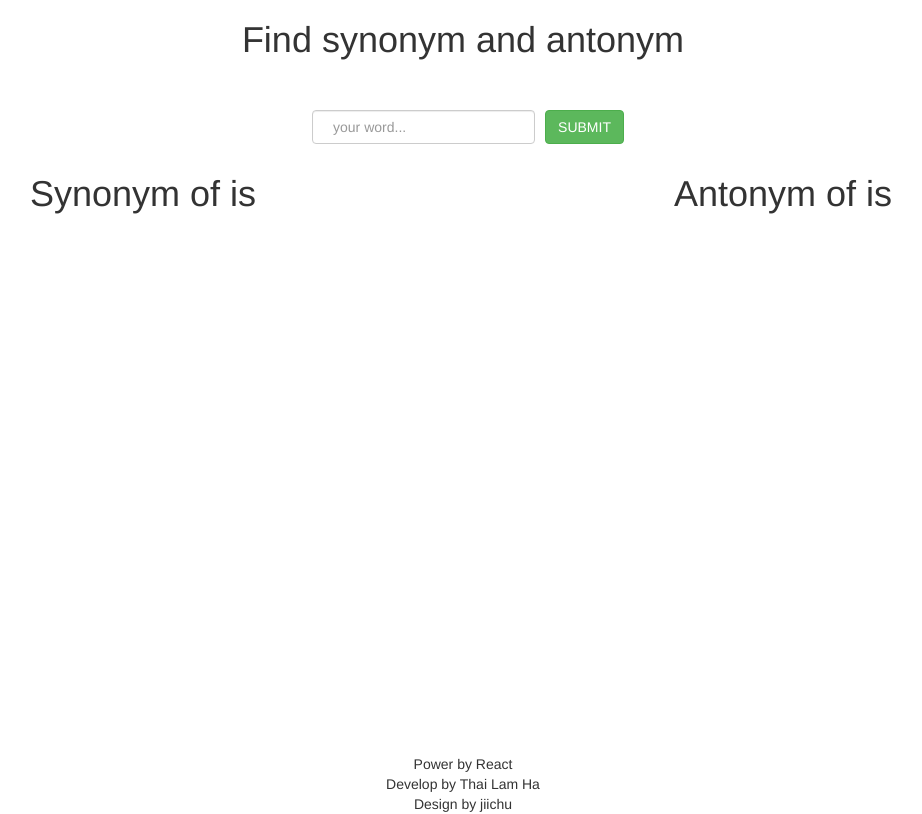
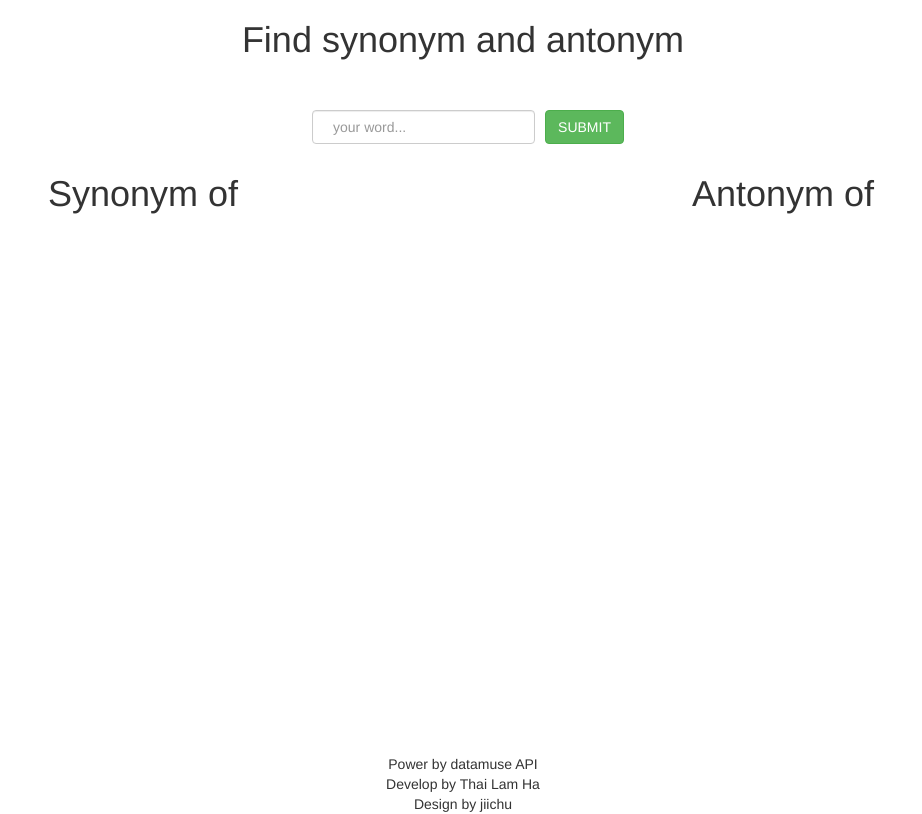
Before and after one commit to thailh12/English, a React (Create React App) app: page / in a window 1280 px wide. Shown: the whole page, without its empty margins (177-1099 px from the left). Built offline with nearby package versions, Linux system fonts and the light colour scheme.

Commit message:
run with 1 word, sometimes crash when don't have antonym or synonym

```diff
--- a/src/App.jsx
+++ b/src/App.jsx
@@ -4,23 +4,23 @@ class App extends Component {
   first(json) {
     this.setState({synonym: [
       json[0].word,
-      json[1].word,
-      json[2].word,
-      json[3].word,
-      json[4].word
+      //json[1].word,
+    //  json[2].word,
+  //    json[3].word,
+  //    json[4].word
     ]});
   }
   second(json){
     this.setState({antonym: [
-      json[0].word,
-      json[1].word,
-      json[2].word,
-      json[3].word,
-      json[4].word
+      json[0].word
+      //json[1].word,
+    // json[2].word,
+  //    json[3].word,
+    //  json[4].word
     ]});
 
-  }
-
+//  }
+}
   constructor(props) {
     super(props);
     this.state = {
@@ -56,32 +56,26 @@ class App extends Component {
           <input className="form-control" type="text" placeholder="your word..." onChange={event => this.setState({word: event.target.value})}/>
           <button className="btn btn-success" type="button" onClick={() => {
             this.call2(this.state.word)
-            this.call1(this.state.word)}}>
+            this.call1(this.state.word)
+          }}>
             SUBMIT
           </button>
         </div>
       </div>
       <div className="output">
         <div className="syn">
-          <h1>Synonym of {this.state.word} is</h1>
+          <h1>Synonym of {this.state.word} </h1>
           <h2 id="out">{this.state.synonym[0]}</h2>
           <h2 id="out">{this.state.synonym[1]}</h2>
-          <h2 id="out">{this.state.synonym[2]}</h2>
-          <h2 id="out">{this.state.synonym[3]}</h2>
-          <h2 id="out">{this.state.synonym[4]}</h2>
-
         </div>
         <div className="ant">
-          <h1>Antonym of {this.state.word} is</h1>
+          <h1>Antonym of {this.state.word} </h1>
           <h2 id="out">{this.state.antonym[0]}</h2>
           <h2 id="out">{this.state.antonym[1]}</h2>
-          <h2 id="out">{this.state.antonym[2]}</h2>
-          <h2 id="out">{this.state.antonym[3]}</h2>
-          <h2 id="out">{this.state.antonym[4]}</h2>
         </div>
       </div>
       <div className="footer">
-        <span>Power by React <br /> Develop by Thai Lam Ha <br /> Design by jiichu</span>
+        <span>Power by datamuse API <br /> Develop by Thai Lam Ha <br /> Design by jiichu</span>
       </div>
     </div>)
   }
```
Also changed, not shown: 1 other file (tests, documents, lock files or other folders).
